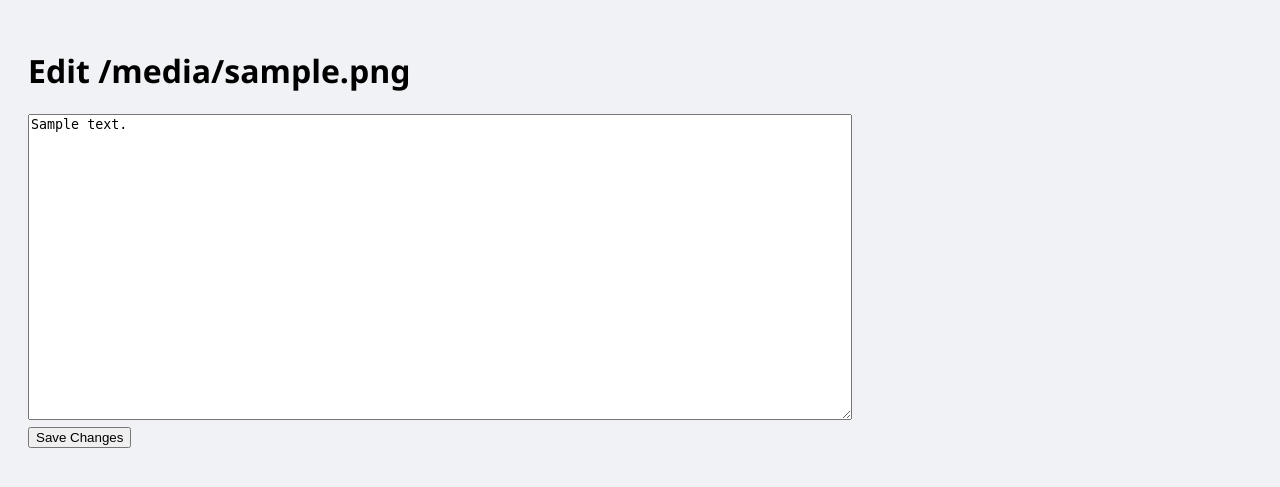
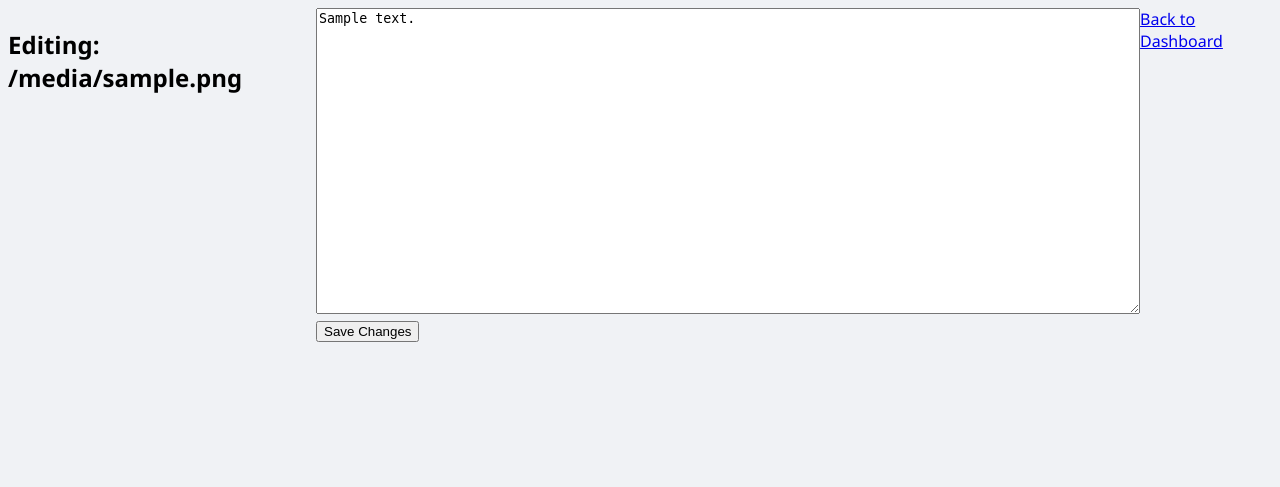
Before and after one commit to Muttu93/Final_Dashboard, a Flask app: template templates/edit.html in a window 1280 px wide. Shown: the top 487 px of the page. Run offline with Flask 3, Linux system fonts and the light colour scheme; the template is opened without the code that fills it: most values are stand-ins (such as "Sample title", 1, 10 or a date in 2020).

Commit message:
Update edit.html

```diff
--- a/templates/edit.html
+++ b/templates/edit.html
@@ -1,18 +1,17 @@
 <!DOCTYPE html>
-<html lang="en">
+<html>
 <head>
-    <meta charset="UTF-8">
-    <title>Edit {{filename}}</title>
-    <link rel="stylesheet" href="{{ url_for('static', filename='style.css') }}">
+    <title>Edit: {{ filename }}</title>
+    <link rel="stylesheet" href="/static/style.css">
+    <script src="/static/script.js"></script>
 </head>
 <body>
-    <div class="main">
-        <h1>Edit {{filename}}</h1>
-        <form method="POST">
-            <textarea name="content" rows="20" cols="100">{{content}}</textarea><br>
-            <button type="submit" onclick="return confirmEditSave()">Save Changes</button>
-        </form>
-    </div>
-    <script src="{{ url_for('static', filename='script.js') }}"></script>
+    <h2>Editing: {{ filename }}</h2>
+    <form method="POST">
+        <textarea name="content" rows="20" cols="100">{{ content }}</textarea><br>
+        <button type="submit" onclick="return confirmEdit();">Save Changes</button>
+    </form>
+    <br>
+    <a href="/">Back to Dashboard</a>
 </body>
 </html>
```
